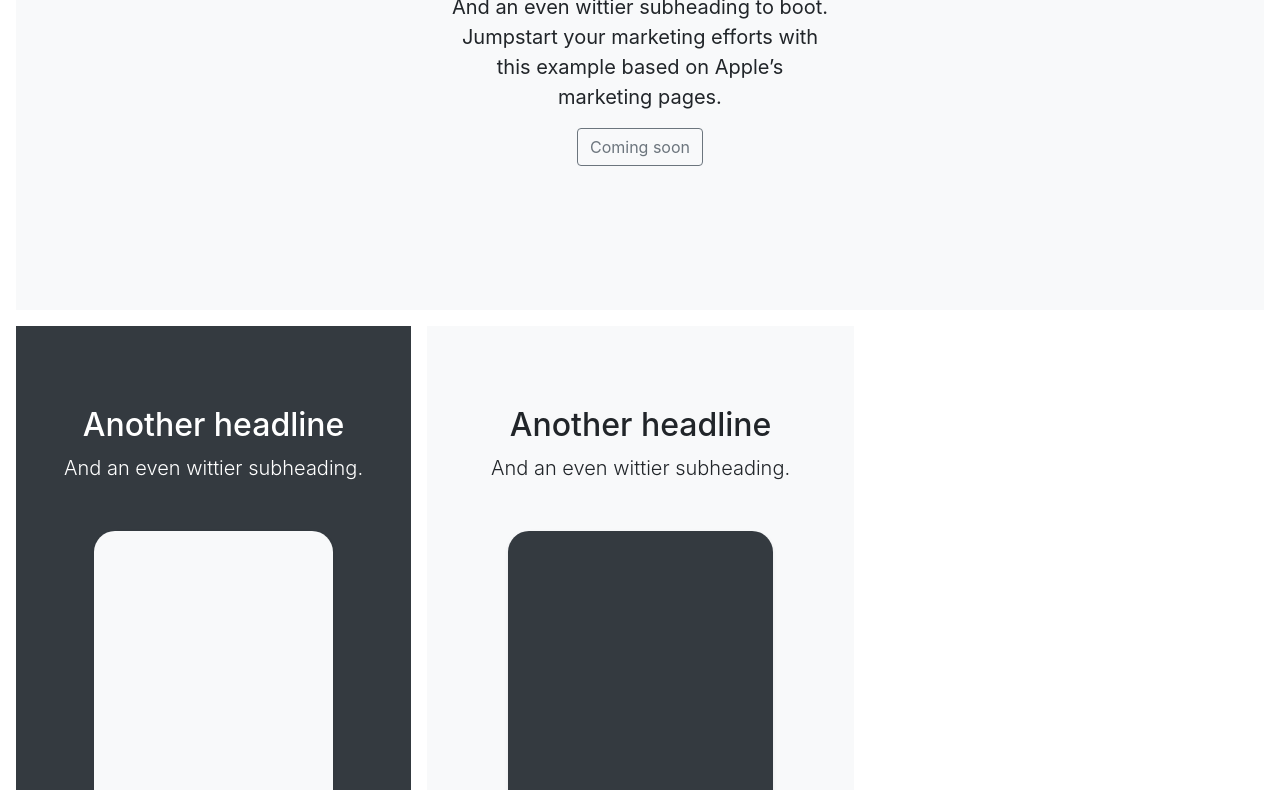
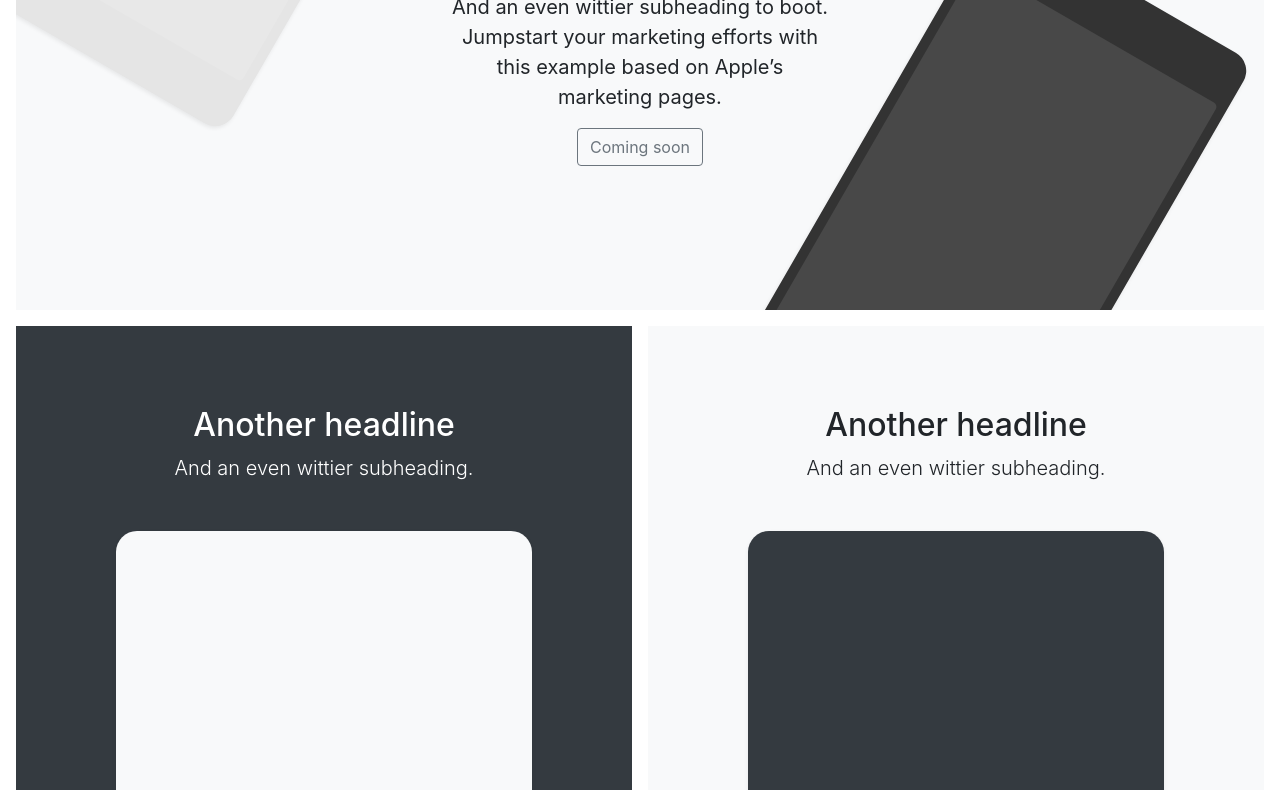
Before and after one commit to khareesmith/Techip-Website-1, a plain HTML site: page product/index.html in a window 1280 px wide. Shown: the part 358-1148 px from the top of the page. Drawn offline with nearby package versions, Linux system fonts and the light colour scheme; files that its build step writes are made by us from their sources.

Commit message:
set css on index.html

```diff
--- a/product/index.html
+++ b/product/index.html
@@ -1,5 +1,6 @@
 <!doctype html>
 <html lang="en">
+
 <head>
     <meta charset="utf-8">
     <meta name="viewport" content="width=device-width, initial-scale=1, shrink-to-fit=no">
@@ -11,8 +12,8 @@
     <link rel="canonical" href="https://getbootstrap.com/docs/4.5/examples/product/">
 
     <!-- Bootstrap core CSS -->
-<link href="../assets/dist/css/bootstrap.css" rel="stylesheet">
-
+    <link href="home-page.css" rel="stylesheet">
+    <link rel="stylesheet" href="https://stackpath.bootstrapcdn.com/bootstrap/4.5.0/css/bootstrap.min.css" integrity="sha384-9aIt2nRpC12Uk9gS9baDl411NQApFmC26EwAOH8WgZl5MYYxFfc+NcPb1dKGj7Sk" crossorigin="anonymous">
     <style>
         .bd-placeholder-img {
             font-size: 1.125rem;
@@ -32,6 +33,7 @@
     <!-- Custom styles for this template -->
     <link href="product.css" rel="stylesheet">
 </head>
+
 <body>
     <nav class="site-header sticky-top py-1">
         <div class="container d-flex flex-column flex-md-row justify-content-between">
@@ -173,5 +175,10 @@
         </div>
     </footer>
     <script src="https://code.jquery.com/jquery-3.5.1.slim.min.js" integrity="sha384-DfXdz2htPH0lsSSs5nCTpuj/zy4C+OGpamoFVy38MVBnE+IbbVYUew+OrCXaRkfj" crossorigin="anonymous"></script>
-      <script>window.jQuery || document.write('<script src="../assets/js/vendor/jquery.slim.min.js"><\/script>')</script><script src="../assets/dist/js/bootstrap.bundle.js"></script></body>
+    <script>
+        window.jQuery || document.write('<script src="../assets/js/vendor/jquery.slim.min.js"><\/script>')
+    </script>
+    <script src="../assets/dist/js/bootstrap.bundle.js"></script>
+</body>
+
 </html>
```
Lines whose indentation alone changed are shown as unchanged.
